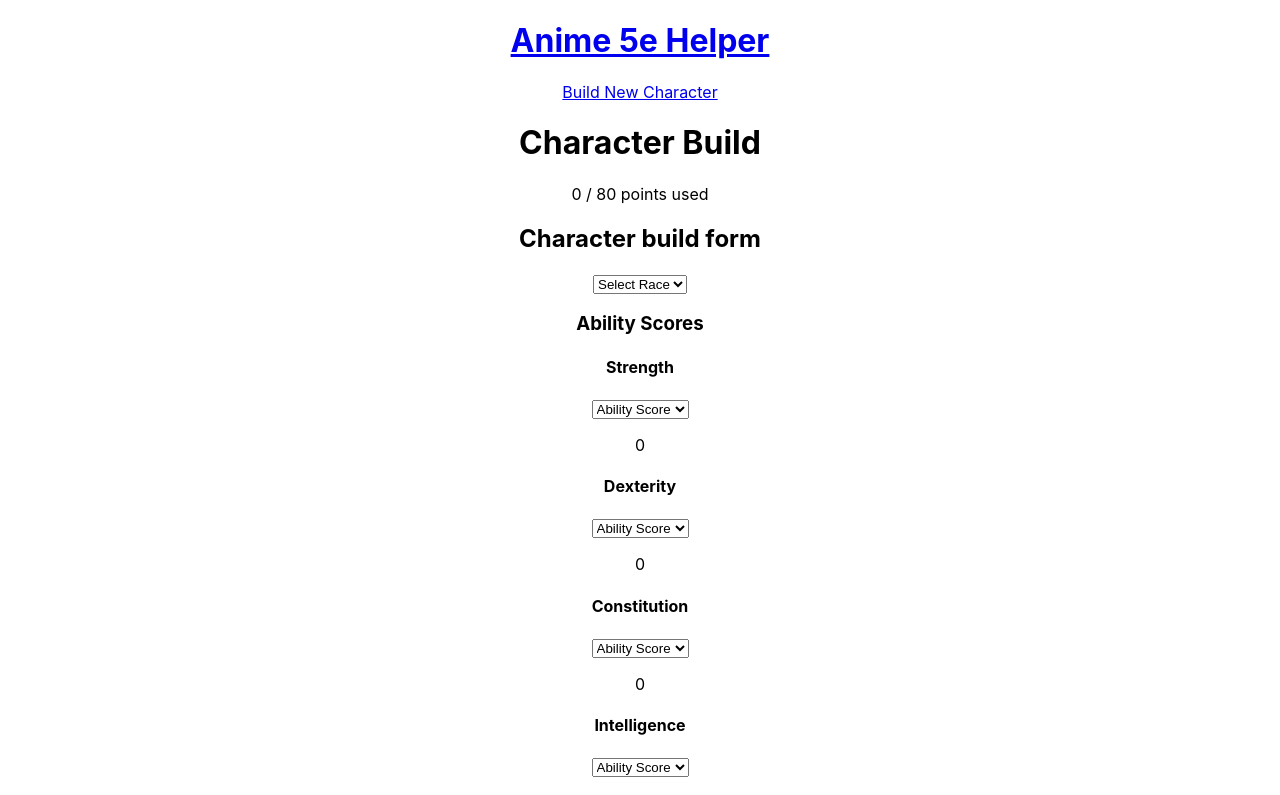
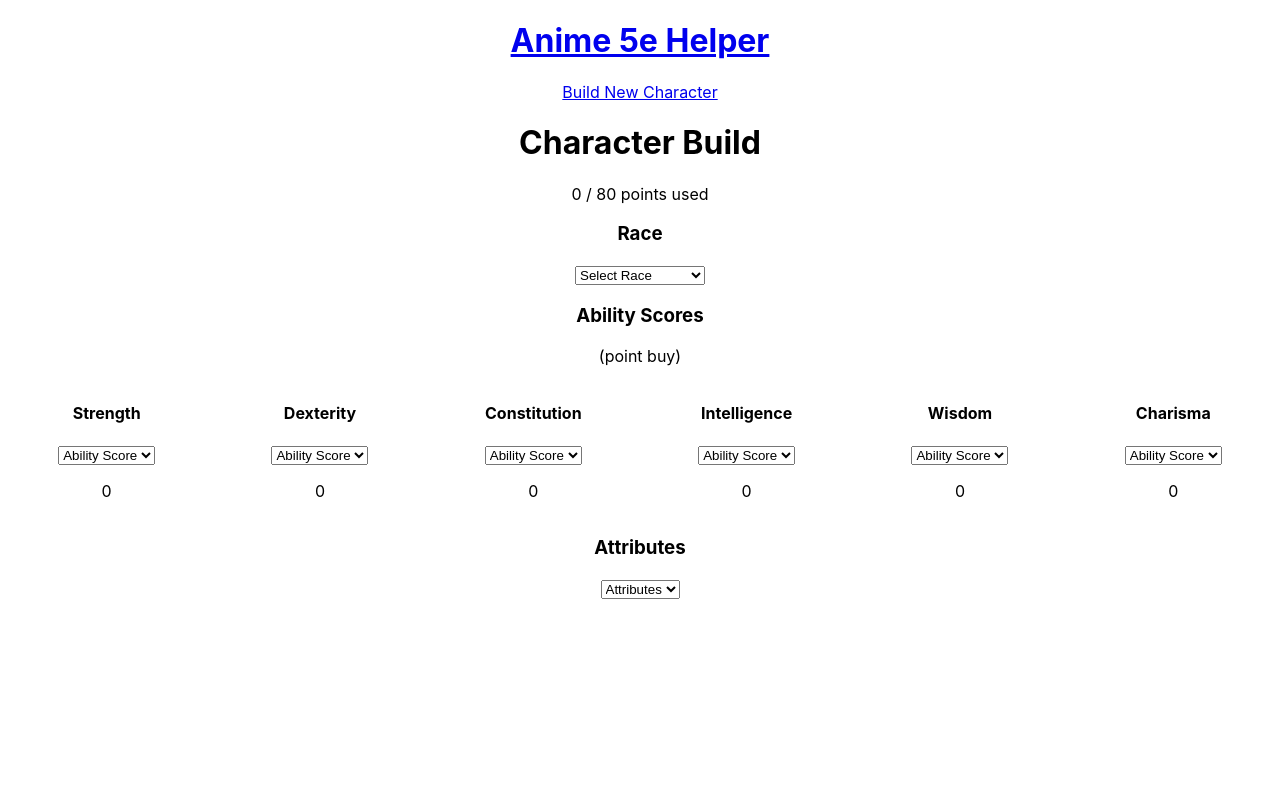
Before and after one commit to AutoDave91/anime-5e-helper, a React (Create React App) app: page /build-character in a window 1280 px wide. Shown: the top 795 px of the page. Built offline with nearby package versions, Linux system fonts and the light colour scheme.

Commit message:
abs and race options updated

```diff
--- a/src/App.css
+++ b/src/App.css
@@ -32,7 +32,14 @@
   from {
     transform: rotate(0deg);
   }
+
   to {
     transform: rotate(360deg);
   }
 }
+
+.abilityScoreWrapper {
+  display: flex;
+  width: 100%;
+  justify-content: space-around;
+}
--- a/src/pages/CharacterBuild.js
+++ b/src/pages/CharacterBuild.js
@@ -17,7 +17,8 @@ const CharacterBuild = () => {
     const [charisma, setCharisma] = useState({ 'value': 0 })
 
     const absOptions = [['1', -5], ['2', -4], ['3', -4], ['4', -3], ['5', -3], ['6', -2], ['7', -2], ['8', -1], ['9', -1], ['10', 0], ['11', 0], ['12', 1], ['13', 1], ['14', 2], ['15', 2], ['16', 3], ['17', 3], ['18', 4], ['19', 4], ['20', 5], ['21', 5], ['22', 6], ['23', 6], ['24', 7], ['25', 7], ['26', 8], ['27', 8], ['28 ', 9], ['29', 9], ['30', 10]];
-    // const [update, setUpdate] = useState(false);
+    const raceOptions = [['Archfiend', 15], ['Asrai', 11], ['Blinkbeast', 10], ['Demonaga', 14], ['Dragonborn', 9], ['Dwarf - Hill', 12], ['Dwarf - Mountain', 14], ['Elf - Dark', 13], ['Elf - High', 12], ['Elf - Wood', 11], ['Fairy', 4], ['Gnome - Forest', 4], ['Gnome - Rock', 4], ['Half-Dragon', 13], ['Half-Elf', 10], ['Half-Orc', 8], ['Half-Troll', 9], ['Halfling - Lightfoot', 3], ['Halfling - Stout', 5], ['Haud', 12], ['Human', 7], ['Kodama', 10], ['Parasite', 16], ['Satyr', 7], ['Slime', 11], ['Tiefling', 12]];
+    const attOptions = [];
 
     const handleRaceChange = (event) => {
         if (event.target.value) {
@@ -26,7 +27,7 @@ const CharacterBuild = () => {
             setSelectedClass(raceObj)
         }
     };
-    const handleAttributeScoreChange = (event, ability) => {
+    const handleAbilityScoreChange = (event, ability) => {
         if (event.target.value) {
             let abilityScoreArr = event.target.value.split(",");
             let abilityScoreObj = { 'score': abilityScoreArr[0], 'value': +abilityScoreArr[1] }
@@ -80,19 +81,19 @@ const CharacterBuild = () => {
                 <p>{usedPoints} / 80 points used</p>
             </div>
             <div>
-                <h2>Character build form</h2>
                 <form>
+                    <h3>Race</h3>
                     <select onChange={handleRaceChange}>
                         <option value={['', 0]} >Select Race</option>
-                        <option value={['Race 2', 5]} >test 2 Race</option>
-                        <option value={['Race 1', 10]} > Test Race</option>
+                        {raceOptions.map((race) => <option value={race} >{race[0]}</option>)}
                     </select>
                     <div>
                         <h3>Ability Scores</h3>
-                        <div>
+                        <p>{`(point buy)`}</p>
+                        <div className="abilityScoreWrapper">
                             <div>
                                 <h4>Strength</h4>
-                                <select onChange={(e) => handleAttributeScoreChange(e, 'strength')}>
+                                <select onChange={(e) => handleAbilityScoreChange(e, 'strength')}>
                                     <option value={['', 0]} >Ability Score</option>
                                     {absOptions.map((abs) => <option value={abs} >{abs[0]}</option>)}
 
@@ -101,7 +102,7 @@ const CharacterBuild = () => {
                             </div>
                             <div>
                                 <h4>Dexterity</h4>
-                                <select onChange={(e) => handleAttributeScoreChange(e, 'dexterity')}>
+                                <select onChange={(e) => handleAbilityScoreChange(e, 'dexterity')}>
                                     <option value={['', 0]} >Ability Score</option>
                                     {absOptions.map((abs) => <option value={abs} >{abs[0]}</option>)}
 
@@ -110,7 +111,7 @@ const CharacterBuild = () => {
                             </div>
                             <div>
                                 <h4>Constitution</h4>
-                                <select onChange={(e) => handleAttributeScoreChange(e, 'constitution')}>
+                                <select onChange={(e) => handleAbilityScoreChange(e, 'constitution')}>
                                     <option value={['', 0]} >Ability Score</option>
                                     {absOptions.map((abs) => <option value={abs} >{abs[0]}</option>)}
 
@@ -119,7 +120,7 @@ const CharacterBuild = () => {
                             </div>
                             <div>
                                 <h4>Intelligence</h4>
-                                <select onChange={(e) => handleAttributeScoreChange(e, 'intelligence')}>
+                                <select onChange={(e) => handleAbilityScoreChange(e, 'intelligence')}>
                                     <option value={['', 0]} >Ability Score</option>
                                     {absOptions.map((abs) => <option value={abs} >{abs[0]}</option>)}
 
@@ -128,7 +129,7 @@ const CharacterBuild = () => {
                             </div>
                             <div>
                                 <h4>Wisdom</h4>
-                                <select onChange={(e) => handleAttributeScoreChange(e, 'wisdom')}>
+                                <select onChange={(e) => handleAbilityScoreChange(e, 'wisdom')}>
                                     <option value={['', 0]} >Ability Score</option>
                                     {absOptions.map((abs) => <option value={abs} >{abs[0]}</option>)}
 
@@ -137,7 +138,7 @@ const CharacterBuild = () => {
                             </div>
                             <div>
                                 <h4>Charisma</h4>
-                                <select onChange={(e) => handleAttributeScoreChange(e, 'charisma')}>
+                                <select onChange={(e) => handleAbilityScoreChange(e, 'charisma')}>
                                     <option value={['', 0]} >Ability Score</option>
                                     {absOptions.map((abs) => <option value={abs} >{abs[0]}</option>)}
 
@@ -145,6 +146,11 @@ const CharacterBuild = () => {
                                 <div>{charisma && <p>{charisma.value >= 1 ? `+${charisma.value}` : charisma.value}</p>}</div>
                             </div>
                         </div>
+                        <h3>Attributes</h3>
+                        <select onChange={handleRaceChange}>
+                            <option value={['', 0]} >Attributes</option>
+                            {attOptions.map((att) => <option value={att} >{att[0]}</option>)}
+                        </select>
                     </div>
                 </form>
             </div >
```
Also changed, not shown: logo.svg (deleted).
